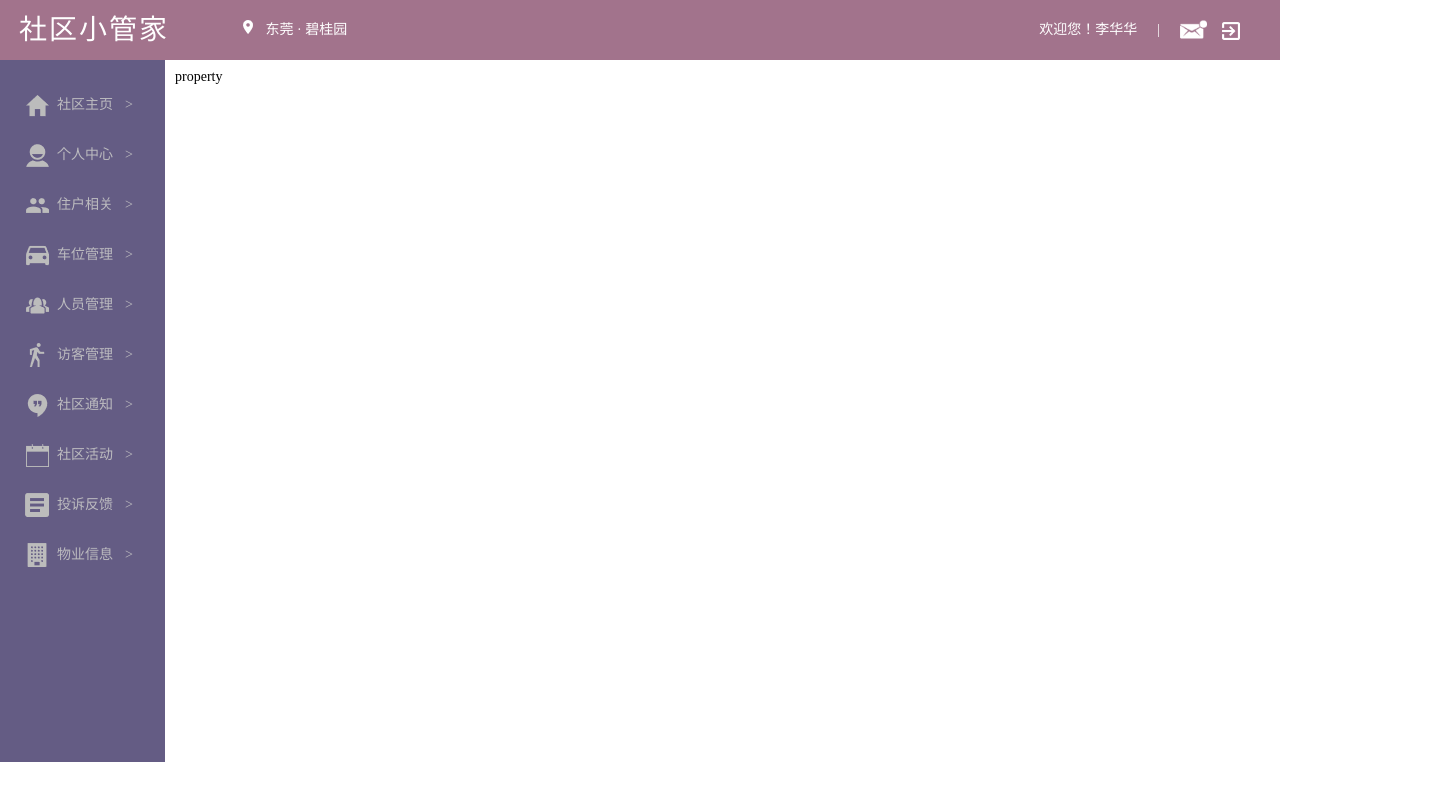
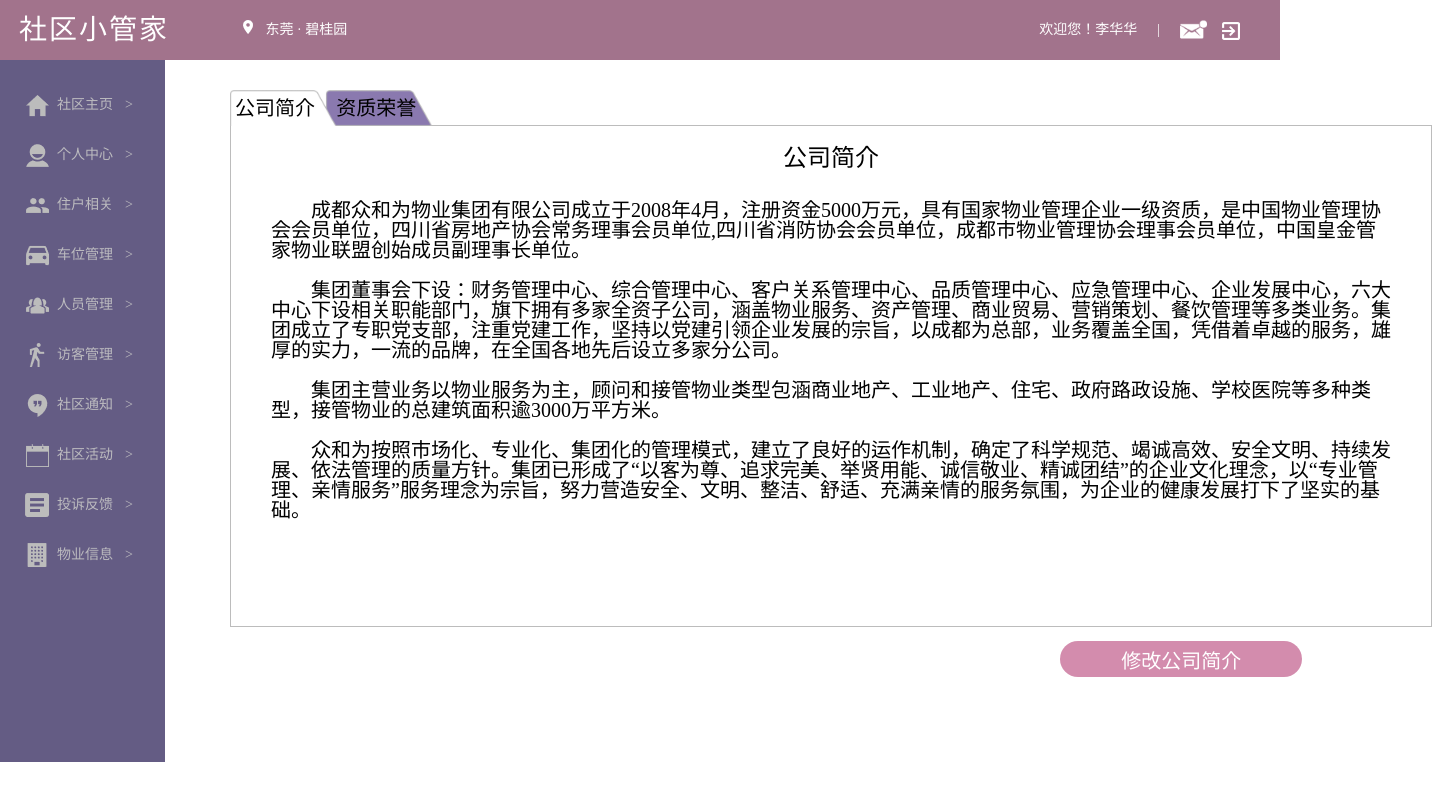
Before and after one commit to WritingCode6/CommunityManagementSystem-frontend, a Vue app: page /index/property in a window 1280 px wide. Shown: the whole page, 1432 px wide, since content can reach past the window. Built offline with nearby package versions, Linux system fonts and the light colour scheme.

Commit message:
新增物业信息页面
公司简介部分基本完成，资质荣誉未开始

```diff
--- a/src/views/property/property.vue
+++ b/src/views/property/property.vue
@@ -1,18 +1,237 @@
 <template>
   <div id="property">
-    property
+    <div class="introRead" v-show="introRead">
+      <ul>
+        <li class="intro">
+          <span>公司简介</span>
+        </li>
+        <li class="honor">
+          <a href @click.prevent="toHonor">资质荣誉</a>
+        </li>
+      </ul>
+      <div class="content">
+        <h3>公司简介</h3>
+        <p>{{ msg1 }}</p>
+        <p>{{ msg2 }}</p>
+        <p>{{ msg3 }}</p>
+        <p>{{ msg4 }}</p>
+      </div>
+      <br />
+      <button type="button" value="修改公司简介" @click="toModifyIntro" class="modifyButton">修改公司简介</button>
+    </div>
+    <div class="honorRead" v-show="honorRead">
+      <ul>
+        <li class="intro">
+          <a href @click.prevent="toIntro">公司简介</a>
+        </li>
+        <li class="honor">
+          <span>资质荣誉</span>
+        </li>
+      </ul>
+      <div class="content"></div>
+    </div>
+    <div class="modifyIntroCover" v-show="modifyIntro">
+      <div class="modifyContent">
+        <div class="top">
+          <h4>修改公司简介</h4>
+          <div class="back">
+            <a href @click.prevent="closeModifyIntro">
+              <img src="../../assets/image/icon/icon_back.png" alt />
+            </a>
+          </div>
+        </div>
+        <div class="box">
+          <p>公司简介</p>
+          <div class="modifyContent">
+            <textarea type="text" style="resize:none"></textarea>
+          </div>
+        </div>
+        <button type="button" value="保存修改" class="saveButton" @click="save">保存修改</button>
+      </div>
+    </div>
   </div>
 </template>
 
 <script>
-  export default {
-    name: "property",
-    data() {
-      return {}
+export default {
+  name: "property",
+  data() {
+    return {
+      msg1:
+        "成都众和为物业集团有限公司成立于2008年4月，注册资金5000万元，具有国家物业管理企业一级资质，是中国物业管理协会会员单位，四川省房地产协会常务理事会员单位,四川省消防协会会员单位，成都市物业管理协会理事会员单位，中国皇金管家物业联盟创始成员副理事长单位。",
+      msg2:
+        "集团董事会下设：财务管理中心、综合管理中心、客户关系管理中心、品质管理中心、应急管理中心、企业发展中心，六大中心下设相关职能部门，旗下拥有多家全资子公司，涵盖物业服务、资产管理、商业贸易、营销策划、餐饮管理等多类业务。集团成立了专职党支部，注重党建工作，坚持以党建引领企业发展的宗旨，以成都为总部，业务覆盖全国，凭借着卓越的服务，雄厚的实力，一流的品牌，在全国各地先后设立多家分公司。",
+      msg3:
+        "集团主营业务以物业服务为主，顾问和接管物业类型包涵商业地产、工业地产、住宅、政府路政设施、学校医院等多种类型，接管物业的总建筑面积逾3000万平方米。",
+      msg4:
+        "众和为按照市场化、专业化、集团化的管理模式，建立了良好的运作机制，确定了科学规范、竭诚高效、安全文明、持续发展、依法管理的质量方针。集团已形成了“以客为尊、追求完美、举贤用能、诚信敬业、精诚团结”的企业文化理念，以“专业管理、亲情服务”服务理念为宗旨，努力营造安全、文明、整洁、舒适、充满亲情的服务氛围，为企业的健康发展打下了坚实的基础。",
+
+      introRead: true,
+      honorRead: false,
+      modifyIntro: false
+    };
+  },
+  methods: {
+    toHonor() {
+      (this.introRead = false), (this.honorRead = true);
+    },
+    toIntro() {
+      (this.introRead = true), (this.honorRead = false);
+    },
+    toModifyIntro() {
+      this.modifyIntro = true;
+    },
+    closeModifyIntro() {
+      this.modifyIntro = false;
+    },
+    save(){
+      this.modifyIntro = false;
     }
   }
+};
 </script>
 
 <style scoped>
-
+.introRead,
+.honorRead {
+  margin-top: 30px;
+  position: relative;
+  left: 55px;
+}
+.introRead ul {
+  background-image: url("../../assets/image/tab/two_left.png");
+}
+.honorRead ul {
+  background-image: url("../../assets/image/tab/two_right.png");
+}
+.introRead ul,
+.honorRead ul {
+  background-size: 202.4px;
+  background-repeat: no-repeat;
+  width: 1012px;
+  height: 36.2px;
+  position: relative;
+  z-index: 1;
+}
+li {
+  float: left;
+}
+span,
+a {
+  display: block;
+  width: 90px;
+  height: 36.2px;
+  font-size: 20px;
+  text-align: center;
+  line-height: 36.2px;
+  color: black;
+  position: absolute;
+  z-index: 2;
+}
+.introRead a,
+.honorRead span {
+  left: 101.2px;
+}
+a:hover {
+  color: #fff;
+}
+.content {
+  margin-top: -1px;
+  width: 1200px;
+  height: 500px;
+  border: 1px solid #bcbcbc;
+  overflow-y: scroll;
+}
+h3 {
+  margin-top: 20px;
+  font-size: 24px;
+  text-align: center;
+  margin-bottom: 30px;
+}
+.introRead p{
+  text-indent: 40px;
+  font-size: 20px;
+  margin: 20px 40px;
+}
+.modifyButton {
+  width: 242px;
+  height: 36px;
+  background: #d38cad;
+  float: right;
+  margin-right: 20px;
+  font-size: 20px;
+  color: #fff;
+  outline: none;
+  border-width: 0px;
+  border-radius: 20px;
+  cursor: pointer;
+}
+.modifyIntroCover {
+  height: 100%;
+  width: 100%;
+  left: 0;
+  top: 0;
+  background: rgba(0, 0, 0, 0.3);
+  position: absolute;
+  z-index: 999;
+}
+.modifyContent {
+  width: 1000px;
+  height: 100%;
+  background: #fff;
+  position: relative;
+  margin: 0 auto;
+}
+h4 {
+  font-size: 24px;
+  font-weight: bold;
+  padding-top: 24px;
+  margin-left: 70px;
+  display: inline-block;
+}
+h4::before {
+  content: "";
+  width: 7px;
+  height: 26px;
+  background: #8a79af;
+  position: absolute;
+  left: 40px;
+  z-index: 1;
+}
+.back {
+  position: absolute;
+  left: 900px;
+  top: 24px;
+}
+.box {
+  width: 920px;
+  height: 75%;
+  margin: 20px auto;
+  border: 1px solid #000;
+  overflow: hidden;
+}
+.box p {
+  margin-top: 30px;
+  font-size: 24px;
+  text-align: center;
+}
+.box textarea {
+  width: 850px;
+  height: 80%;
+  margin: 20px 33px;
+  overflow-y: scroll;
+  font-size: 20px;
+}
+.saveButton {
+  width: 143px;
+  height: 43px;
+  background: #8A79AF;
+  margin-left: 420px;
+  font-size: 20px;
+  color: #fff;
+  outline: none;
+  border-width: 0px;
+  border-radius: 20px;
+  cursor: pointer;
+}
 </style>
```
Also changed, not shown: src/assets/image/tab/two_left.png (added), src/assets/image/tab/two_right.png (added).
